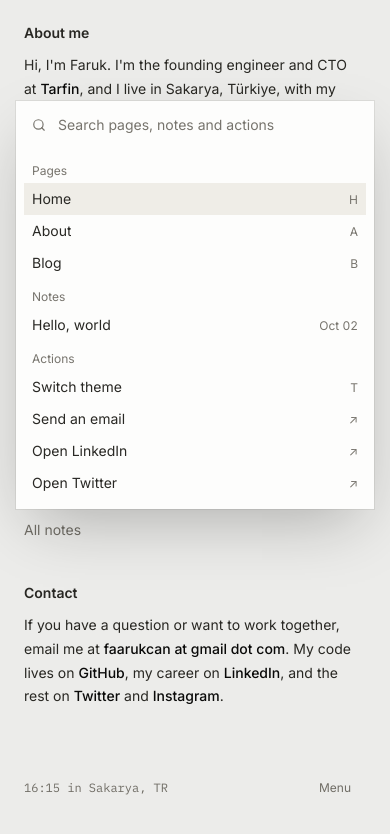
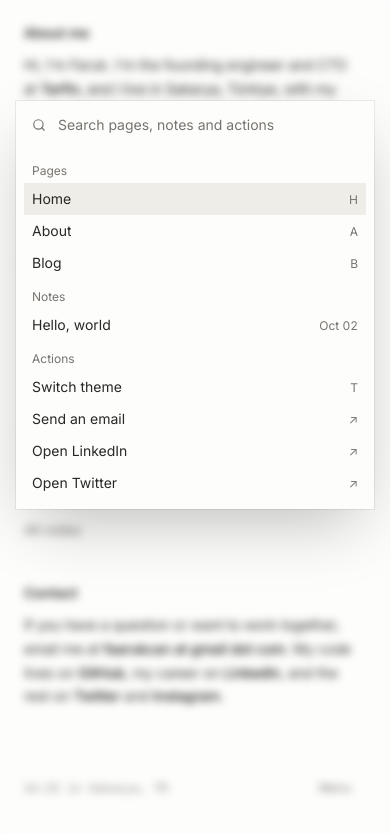
Before and after one commit to frkcn/c4n.dev, an Astro site: page / in a window 390 px wide. Both pictures are taken after a click on the button "Menu". Shown: the part 120-954 px from the top of the page. Built offline with nearby package versions, Linux system fonts and the light colour scheme; Astro itself is replaced by a stand-in of ours.

Commit message:
Blur command menu backdrop instead of tinting it

```diff
--- a/src/components/CommandMenu.tsx
+++ b/src/components/CommandMenu.tsx
@@ -132,7 +132,7 @@ function CommandMenu({ notes }: { notes: MenuNote[] }) {
 
       {open && (
         <div
-          className="fixed inset-0 z-50 flex justify-center items-start px-4 pt-[12vh] sm:pt-40 bg-ink/8 text-sm"
+          className="fixed inset-0 z-50 flex justify-center items-start px-4 pt-[12vh] sm:pt-40 backdrop-blur-xs text-sm"
           onMouseDown={(event) => { if (event.target === event.currentTarget) close(); }}
         >
           <div
```
